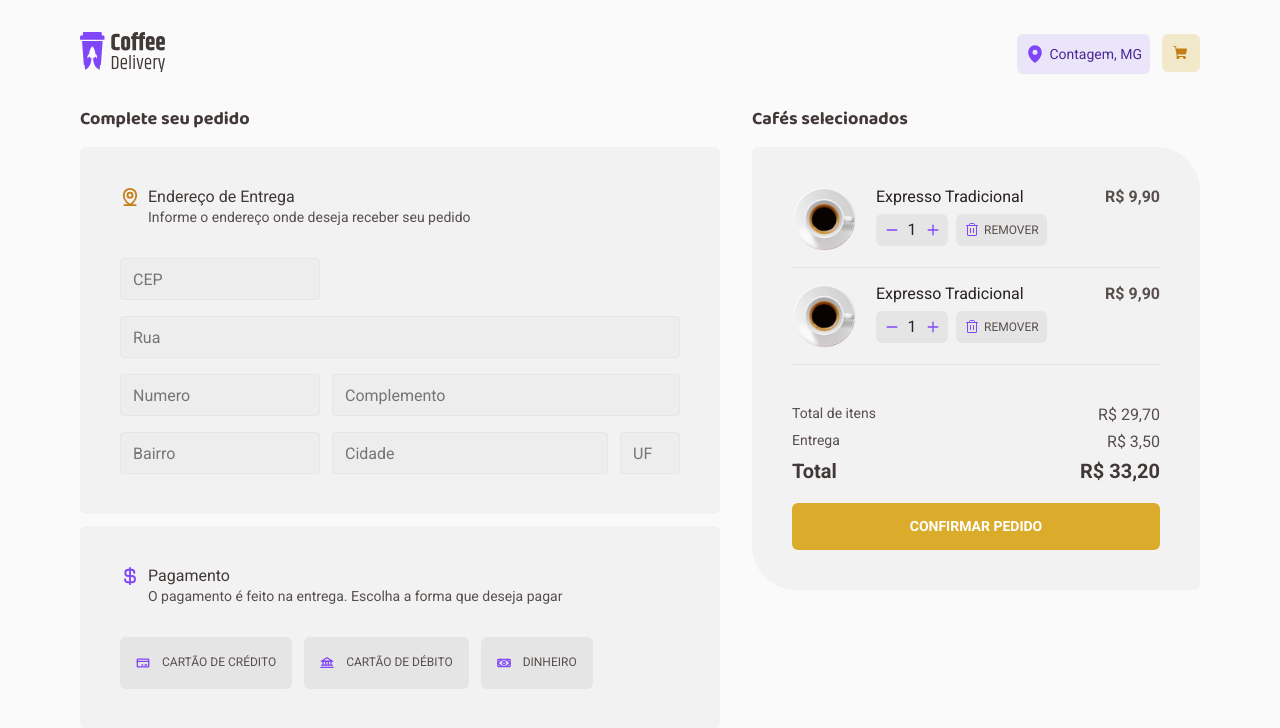
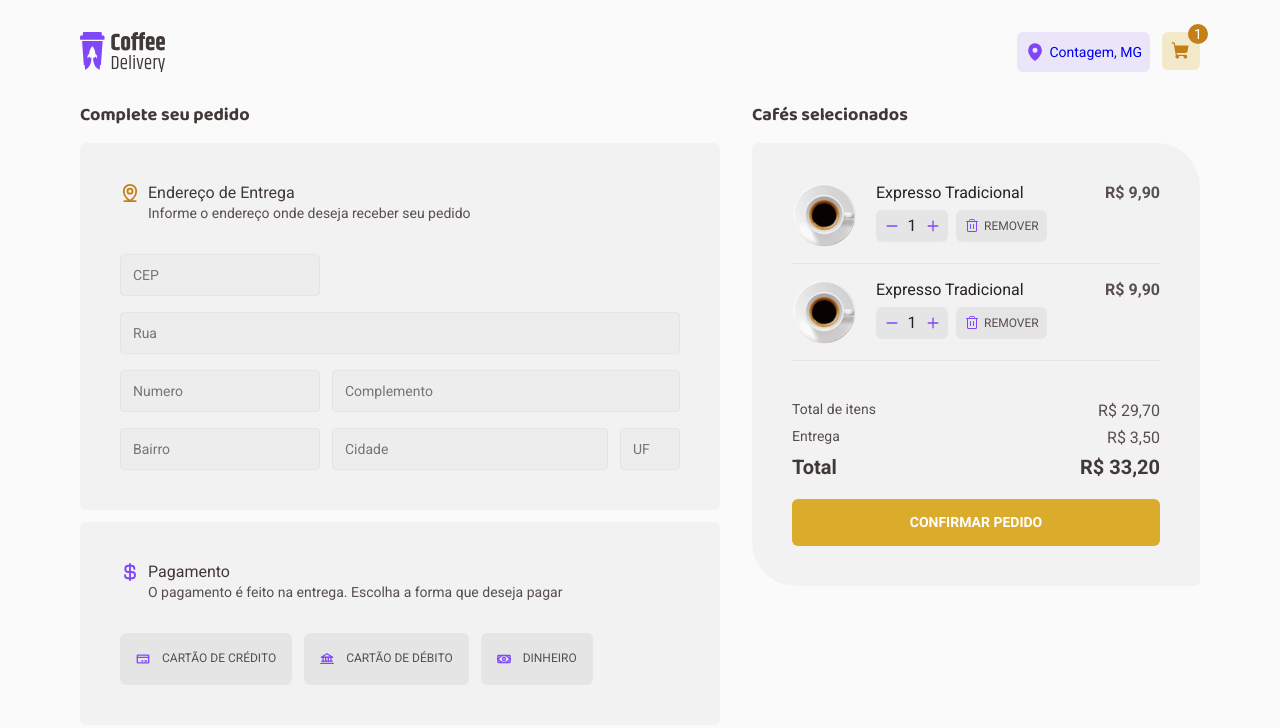
Before and after one commit to manoguii/coffee-delivery, a React (Vite) app: page /checkout in a window 1280 px wide. Shown: the top 728 px of the page. Built offline with nearby package versions, Linux system fonts and the light colour scheme.

Commit message:
Create hover:focus :hammer:

```diff
--- a/src/components/Header/index.tsx
+++ b/src/components/Header/index.tsx
@@ -11,11 +11,14 @@ export function Header() {
       </NavLink>
       <nav>
         <span>
-          <MapPin size={20} color="#8047F8" weight="fill" />
-          Contagem, MG
+          <NavLink to="/success" title="Success">
+            <MapPin size={20} color="#8047F8" weight="fill" />
+            Contagem, MG
+          </NavLink>
         </span>
         <NavLink to="/checkout" title="Cart">
-          <ShoppingCart color="#C47F17" weight="fill" />
+          <ShoppingCart color="#C47F17" weight="fill" size={20} />
+          <p>1</p>
         </NavLink>
       </nav>
     </HeaderContainer>
--- a/src/components/Header/styles.ts
+++ b/src/components/Header/styles.ts
@@ -12,17 +12,27 @@ export const HeaderContainer = styled.header`
   }
 
   span {
+    color: ${(props) => props.theme.productTheme['purple-dark']};
+
+    border-radius: 6px;
+    background: ${(props) => props.theme.productTheme['purple-light']};
+    padding: 0.625rem 0.5rem 0.625rem;
+  }
+
+  a {
     font-weight: 400;
     font-size: 0.875rem;
-    color: ${(props) => props.theme.productTheme['purple-dark']};
-
     display: flex;
     align-items: center;
     justify-content: center;
     gap: 0.25rem;
-    border-radius: 6px;
-    background: ${(props) => props.theme.productTheme['purple-light']};
-    padding: 0.625rem 0.5rem 0.625rem;
+    text-decoration: none;
+  }
+
+  a:focus {
+    outline: 0;
+    box-shadow: none;
+    color: inherit;
   }
 
   a:nth-child(2) {
@@ -33,5 +43,19 @@ export const HeaderContainer = styled.header`
     background: ${(props) => props.theme.productTheme['yellow-light']};
     width: 2.375rem;
     height: 2.375rem;
+
+    p {
+      background: ${(props) => props.theme.productTheme['yellow-dark']};
+      color: ${(props) => props.theme.baseTheme.white};
+      border-radius: 1000px;
+      width: 1.25rem;
+      height: 1.25rem;
+      display: flex;
+      justify-content: center;
+      align-items: center;
+      position: absolute;
+      right: 4.5rem;
+      top: 1.5rem;
+    }
   }
 `
--- a/src/pages/Checkout/CoffeeSelected/styles.ts
+++ b/src/pages/Checkout/CoffeeSelected/styles.ts
@@ -54,6 +54,12 @@ export const NavButtonContainer = styled.nav`
     text-transform: uppercase;
     font-size: 0.75rem;
     color: ${(props) => props.theme.baseTheme.text};
+
+    transition: 0.2s;
+  }
+
+  button:hover {
+    background: ${(props) => props.theme.baseTheme.hover};
   }
 
   div {
@@ -74,6 +80,15 @@ export const NavButtonContainer = styled.nav`
       cursor: pointer;
       background: ${(props) => props.theme.baseTheme.button};
       padding: 0;
+      outline: none;
+    }
+
+    button:focus {
+      box-shadow: none;
+    }
+
+    button:hover {
+      background: ${(props) => props.theme.baseTheme.button};
     }
 
     p {
--- a/src/pages/Checkout/styles.ts
+++ b/src/pages/Checkout/styles.ts
@@ -20,6 +20,14 @@ export const CompleteYourOrder = styled.div`
     background: ${(props) => props.theme.baseTheme.card};
     border-radius: 6px;
     width: 40rem;
+
+    input:focus {
+      outline: 0;
+      box-shadow: 0 0 0 2px
+        ${(props) => props.theme.productTheme['yellow-dark']};
+
+      color: ${(props) => props.theme.baseTheme.text};
+    }
 
     section {
       display: flex;
@@ -87,6 +95,17 @@ export const PaymentContainer = styled.footer`
     display: flex;
     gap: 0.75rem;
 
+    button:hover {
+      background: ${(props) => props.theme.baseTheme.hover};
+    }
+
+    button:focus {
+      background: ${(props) => props.theme.productTheme['purple-light']};
+      outline: 0;
+      box-shadow: 0 0 0 2px
+        ${(props) => props.theme.productTheme['purple-dark']};
+    }
+
     button {
       display: flex;
       justify-content: center;
@@ -97,6 +116,8 @@ export const PaymentContainer = styled.footer`
       border: none;
       cursor: pointer;
       background: ${(props) => props.theme.baseTheme.button};
+
+      transition: 0.2s;
 
       p {
         font-weight: 400;
@@ -118,6 +139,8 @@ export const BaseInputFormCheckout = styled.input`
   background: ${(props) => props.theme.baseTheme.input};
   border: 1px solid ${(props) => props.theme.baseTheme.button};
   border-radius: 4px;
+  color: ${(props) => props.theme.baseTheme.label};
+  font-size: 0.875rem;
 `
 export const InputCheckoutCep = styled(BaseInputFormCheckout)`
   width: 12.5rem;
@@ -206,12 +229,19 @@ export const SelectedProducts = styled.aside`
     border-radius: 6px;
     border: none;
     width: 100%;
+    cursor: pointer;
 
     font-weight: 700;
     font-size: 0.875rem;
     line-height: 160%;
     text-transform: uppercase;
     color: ${(props) => props.theme.baseTheme.white};
+
+    transition: 0.2s;
+  }
+
+  > button:hover {
+    background: ${(props) => props.theme.productTheme['yellow-dark']};
   }
 `
 
--- a/src/pages/Home/CoffeeCard/styles.ts
+++ b/src/pages/Home/CoffeeCard/styles.ts
@@ -93,6 +93,12 @@ export const ContainerCoffeeCard = styled.div`
         cursor: pointer;
         border: none;
         background: ${(props) => props.theme.productTheme['purple-dark']};
+
+        transition: 0.2s;
+      }
+
+      button:hover {
+        background: ${(props) => props.theme.productTheme.purple};
       }
 
       div {
@@ -115,6 +121,14 @@ export const ContainerCoffeeCard = styled.div`
           padding: 0;
         }
 
+        button:focus {
+          box-shadow: none;
+        }
+
+        button:hover {
+          background: ${(props) => props.theme.baseTheme.button};
+        }
+
         p {
           font-size: 1rem;
           line-height: 130%;
--- a/src/styles/global.ts
+++ b/src/styles/global.ts
@@ -9,7 +9,7 @@ export const GlobalStyle = createGlobalStyle`
 
   :focus {
     outline: 0;
-    box-shadow: 0 0 0 2px ;
+    box-shadow: 0 0 0 1px ;
   }
 
   body {
```
